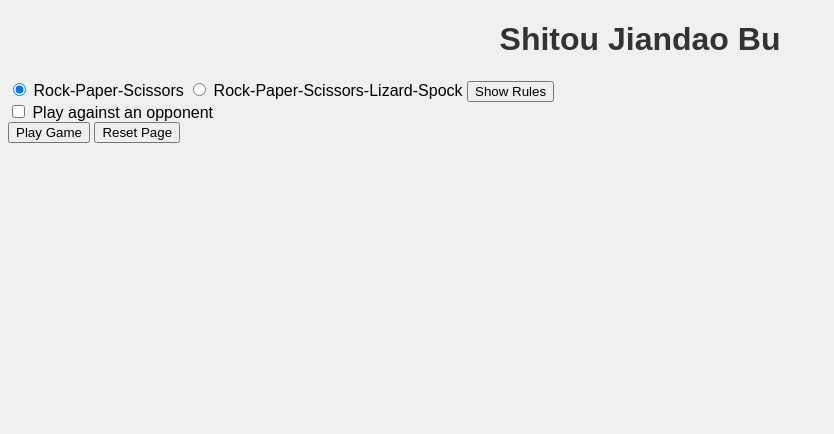
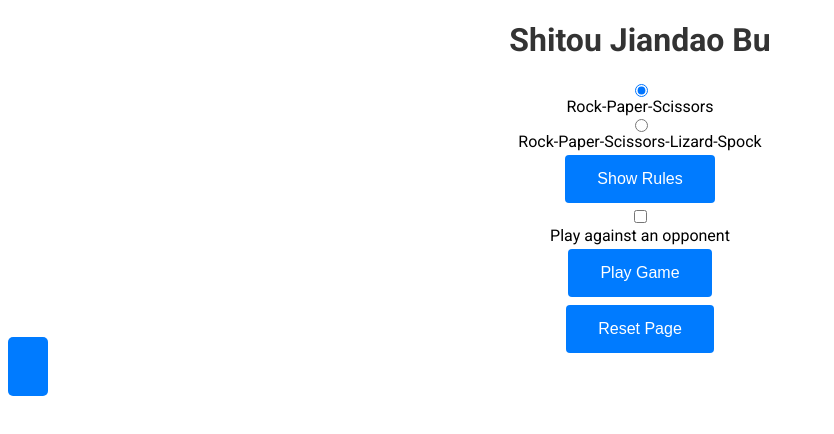
Before and after one commit to comp426-2023-spring/e02-BoyuL129, a website: page public/index.html in a window 1280 px wide. Shown: the whole page, without its empty margins (0-834 px from the left). Drawn offline with Linux system fonts and the light colour scheme.

Commit message:
style modification

```diff
--- a/public/index.html
+++ b/public/index.html
@@ -10,12 +10,12 @@
 
     <!-- Your interface markup goes here -->
     <h1>Shitou Jiandao Bu</h1>
-    <div>
+    <div id = "Selections">
       <input type="radio" name="gameSelector" value="rpsChosen" checked> Rock-Paper-Scissors
       <input type="radio" name="gameSelector" value="rpslsChosen"> Rock-Paper-Scissors-Lizard-Spock
       <button type="button" onclick="showRules()">Show Rules</button>
     </div>
-    <div>
+    <div id = "Opponent">
       <input type="checkbox" name="rpsOpponentChoice" id="rpsOpponentChoice"> Play against an opponent
     </div>
     <div id="rpsChoices" class="choices" style="display: none;">
--- a/public/styles.css
+++ b/public/styles.css
@@ -1,83 +1,72 @@
+@import url('https://fonts.googleapis.com/css2?family=Roboto:wght@400;700&display=swap');
 body {
-    font-family: Arial, sans-serif;
-    background-color: #f0f0f0;
+  font-family: 'Roboto', sans-serif;
 }
+
+button {
+    margin: 10px;
+  }
+
+button {
+    background-color: #007BFF;
+    color: white;
+    border: none;
+    padding: 15px 32px;
+    text-align: center;
+    text-decoration: none;
+    display: inline-block;
+    font-size: 16px;
+    margin: 4px 2px;
+    cursor: pointer;
+    border-radius: 4px;
+    transition-duration: 0.4s;
+  }
+
+button:hover {
+    background-color: white;
+    color: #007BFF;
+  }
+
+@media only screen and (max-width: 600px) {
+    body {
+      font-size: 18px;
+    }
+  }
+
+
 
 h1 {
     text-align: center;
     color: #333;
 }
 
-.game-container, .results-container, .rules-container {
-    width: 100%;
-    max-width: 400px;
-    margin: 0 auto;
-    padding: 20px;
-    background-color: #fff;
-    border: 1px solid #ccc;
-    border-radius: 4px;
-    box-shadow: 0 1px 3px rgba(0, 0, 0, 0.12), 0 1px 2px rgba(0, 0, 0, 0.24);
-}
 
-.game-choice,
-.opponent-choice,
-.move-choice {
+#Selections {
     display: flex;
+    justify-content: center;
+    align-items: center;
     flex-direction: column;
-    margin-bottom: 10px;
-}
-
-label {
-    margin-bottom: 5px;
-}
-
-select {
-    padding: 8px;
-    border: 1px solid #ccc;
-    border-radius: 4px;
-    font-size: 14px;
-}
-
-.play-button,
-.reset-button {
-    background-color: #4CAF50;
-    border: none;
-    color: white;
-    text-align: center;
-    text-decoration: none;
-    display: inline-block;
-    font-size: 16px;
-    margin: 10px 2px;
-    cursor: pointer;
-    padding: 10px 20px;
-    border-radius: 5px;
-}
-
-.play-button:disabled,
-.reset-button:disabled {
-    background-color: #a3a3a3;
-    cursor: not-allowed;
-}
+  }
 
 
-.reset-button:hover {
-    background-color: #45a049;
-}
+#playButton {
+    display: flex;
+    justify-content: center;
+    align-items: center;
+    flex-direction: column;
+  }
 
-.results-container, .game-container, .rules-container {
-    position: absolute;
-    top: 50%;
-    left: 50%;
-    transform: translate(-50%, -50%);
-    text-align: center;
-}
+#Opponent {
+    display: flex;
+    justify-content: center;
+    align-items: center;
+    flex-direction: column;
+  }
 
-.rules-link {
-    display: block;
-    margin-top: 15px;
-    color: #007BFF;
-    text-decoration: none;
-}
-.rules-link:hover {
-    text-decoration: underline;
-}
+#resultText {
+    background-color: #007BFF;
+    color: white;
+    padding: 20px;
+    margin: 20px 0;
+    border-radius: 5px;
+  }
```
